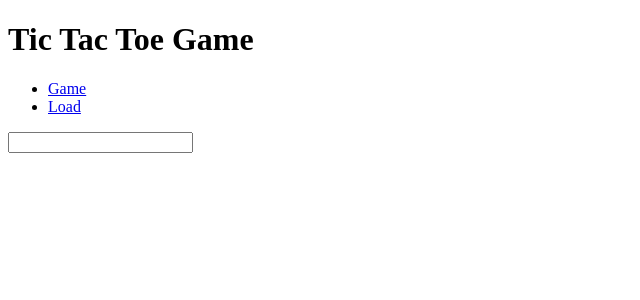
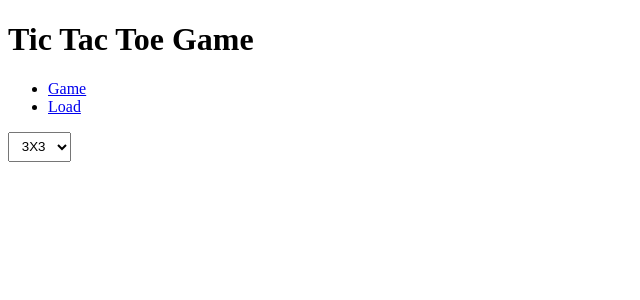
Before and after one commit to mahte007/tictactoe-with-php, a React (Create React App) app: page / in a window 1280 px wide. Shown: the top 300 px of the page, without its empty margins (0-640 px from the left). Built offline with nearby package versions, Linux system fonts and the light colour scheme.

Commit message:
Added working board size selector to home page

```diff
--- a/src/components/App.jsx
+++ b/src/components/App.jsx
@@ -15,7 +15,7 @@ export default function App() {
       <h1>Tic Tac Toe Game</h1>
       <Routes>
         <Route path="/" element={ <Home setIsNewBoard={setIsNewBoard} setBoardSize={setBoardSize} />} />
-        <Route path="/game" element={ <Board savedBoard={savedBoard} isNewBoard={isNewBoard} />} />
+        <Route path="/game" element={ <Board savedBoard={savedBoard} isNewBoard={isNewBoard} boardSize={boardSize} />} />
         <Route path="/load" element={ <Load setSavedBoard={setSavedBoard} setIsNewBoard={setIsNewBoard} />} />
       </Routes>
     </div>
--- a/src/components/pages/Board.jsx
+++ b/src/components/pages/Board.jsx
@@ -5,7 +5,6 @@ import CustomButton from "../reusable/CustomButton";
 
 export default function Board(props){
 
-    const [boardSize, setBoardSize] = useState(9);
     const [board, setBoard] = useState([]);
     const [isLoaded, setIsLoaded] = useState(false);
     const [isOver, setIsOver] = useState(false);
@@ -18,7 +17,7 @@ export default function Board(props){
 
 
     const navigate = useNavigate()
-    const numberOfColumns = Math.sqrt(boardSize);
+    const numberOfColumns = Math.sqrt(props.boardSize);
     const url = "http://localhost:5000/boards"
 
 
@@ -31,7 +30,7 @@ export default function Board(props){
     useEffect(() => {
         if(props.isNewBoard){
             const newBoard = []
-            for(let i = 0; i < boardSize; i++){
+            for(let i = 0; i < props.boardSize; i++){
                 newBoard.push("");
             }
             setBoard(newBoard);
--- a/src/components/pages/Home.jsx
+++ b/src/components/pages/Home.jsx
@@ -1,6 +1,11 @@
 import { Link } from "react-router-dom";
 
 export default function Board(props){
+
+    function handleSizeChange(e){
+        console.log(e.target.value);
+        props.setBoardSize(e.target.value)
+    }
 
     return(
         <div>
@@ -8,14 +13,13 @@ export default function Board(props){
                 <li><Link to="/game" onClick={props.setIsNewBoard(true)}>Game</Link></li>
                 <li><Link to="/load">Load</Link></li>
             </ul>
-            <input list="boardsizes" />
-            <datalist id="boardsizes">
-                <option value="3X3" />
-                <option value="4X4" />
-                <option value="5X5" />
-                <option value="6X6" />
-                <option value="7X7" />
-            </datalist>
+            <select id="boardSize" className="board-size-selector" onChange={handleSizeChange}>
+                <option value="9">3X3</option>
+                <option value="16">4X4</option>
+                <option value="25">5X5</option>
+                <option value="36">6X6</option>
+                <option value="49">7X7</option>
+            </select>
         </div>
     )
 }
--- a/src/styles/styles.css
+++ b/src/styles/styles.css
@@ -95,3 +95,9 @@
     height: 25px;
     margin-top: 10px;
   }
+
+  .board-size-selector{
+    text-align: center;
+    height: 30px;
+    width: 5%;
+  }
```
